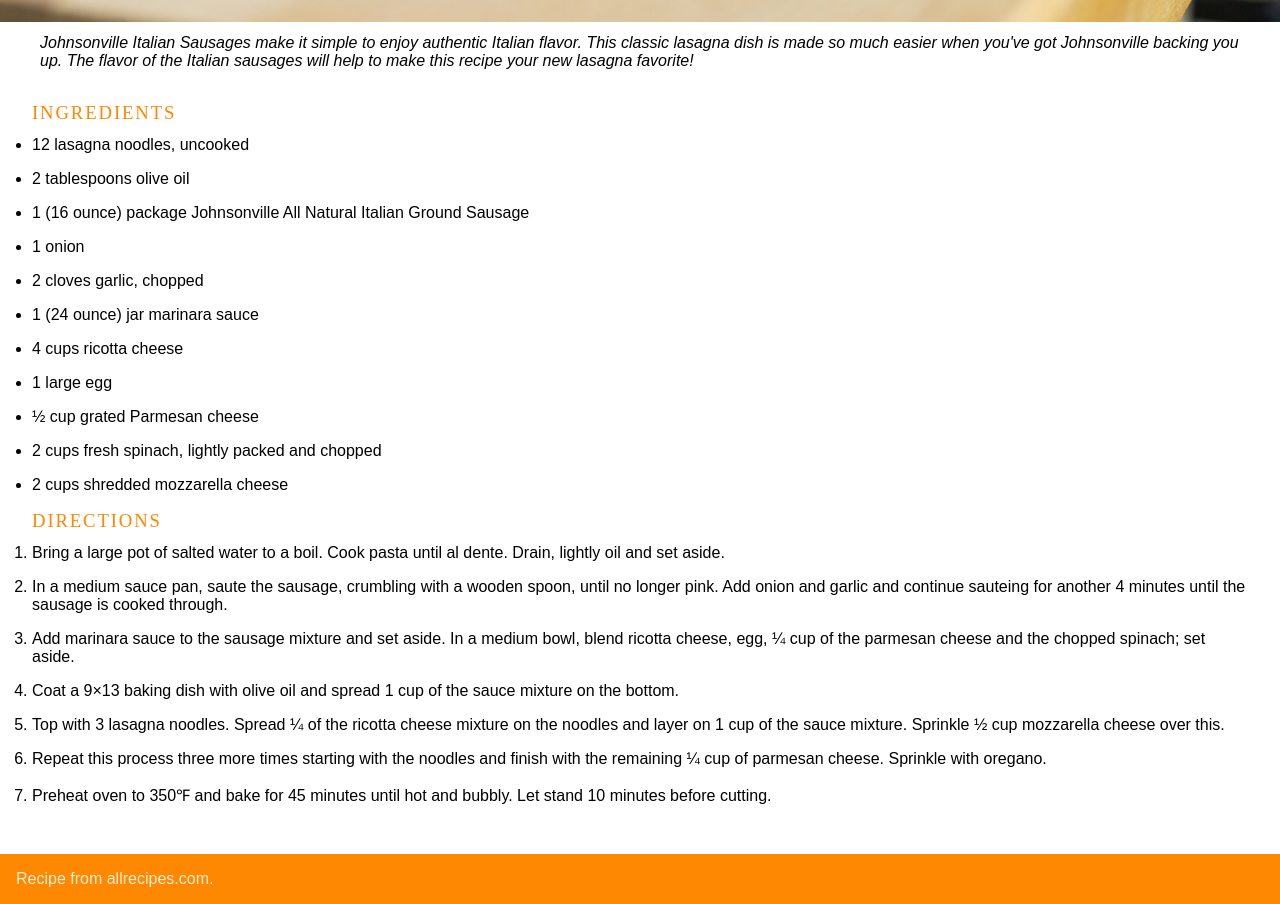
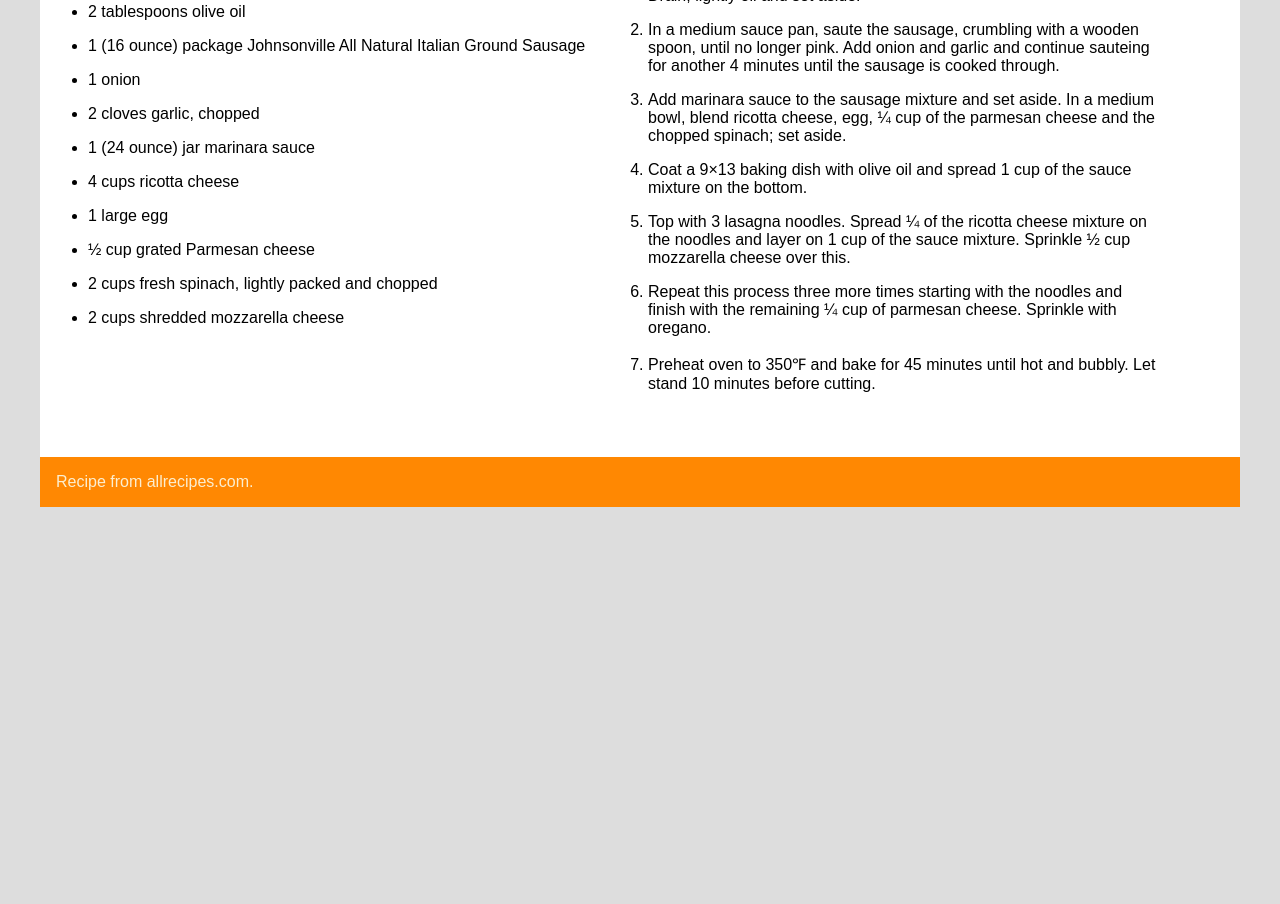
Before and after one commit to justinp3376/justinp3376, a plain HTML site: page grc338/css-grid-layout/index.html in a window 1280 px wide. Shown: the part 948-1852 px from the top of the page. After the commit the page ends 1455 px from the top, so only its background shows below. Drawn offline with Linux system fonts and the light colour scheme; a web font is replaced by a local one.

Commit message:
Update lasagnastyle.css

```diff
--- a/grc338/css-grid-layout/lasagnastyle.css
+++ b/grc338/css-grid-layout/lasagnastyle.css
@@ -1,20 +1,14 @@
 /*CSS DOCUMENT*/
-
-
 html, body, div, span, applet, object, iframe,h1, h2, h3, h4, h5, h6, p, blockquote, pre,a, abbr, acronym, address, big, cite, code,del, dfn, em, img, ins, kbd, q, s, samp,small, strike, strong, sub, sup, tt, var,b, u, i, center,dl, dt, dd, ol, ul, li,fieldset, form, label, legend,table, caption, tbody, tfoot, thead, tr, th, td,article, aside, canvas, details, embed, figure, figcaption, footer, header, hgroup, menu, nav, output, ruby, section, summary,time, mark, audio, video {margin: 0;	padding: 0;	border: 0;	vertical-align: baseline;} /*My edited version of the Eric Meyer’s reset tool. You may want to include this in all of your future CSS files. */
-
 img {
 width: 100%; /*Please leave this line.*/
 }
-
 body {
-	background-color: rgb(255,136,2);
+background-color: rgb(221,221,221);
 }
-
 div.container {
 background-color: white;
 }
-
 header {
 background-color: rgb(255,136,2);
 padding: 1.5em;
@@ -22,7 +16,6 @@ header {
 main {
 padding: 2em;
 }
-
 h1 {
 color: white;
 font-family: Sutro,serif;
@@ -30,7 +23,6 @@ h1 {
 font-style: normal;
 margin-bottom: 0.15em;
 }
-
 h2 {
 color: rgb(252, 221, 153);
 font-family: Sutro,serif;
@@ -38,49 +30,69 @@ h2 {
 font-style: normal;
 margin-bottom: 0.01em;
 }
-
-
 h3 {
 color: rgb(255,136,2);
 font-family: Sutro,serif;
 font-weight: 500;
 font-style: normal;
-	padding: 0em 0em 0.5em 0em;
+margin: 0em 0em 1em 0em;
 text-transform: uppercase;
 letter-spacing: 0.1em;
 }
-
 li {
 margin: 0.15em 0em 1em 0em;
 }
-
 figcaption {
 font-family: poppins, sans-serif;
 font-weight: 400;
 font-style: italic;
 color: black;
-	padding: 0.5em 1em 0em 2.5em;
+padding: 0.5em 1em 0em 1.5em;
 }
-
 li {
 font-family: poppins, sans-serif;
 font-weight: 400;
 font-style: normal;
 }
-
 ul, ol {
 margin: 0em;
 }
-
 footer {
 background-color: rgb(255,136,2);
 color: white;
 padding: 1em 0em 1em 1em
 }
-
 p {
 font-family: poppins, sans-serif;
 font-weight: 400;
 font-style: normal;
 color: rgb(252, 238, 207);
 }
+@media only screen and (min-width: 60em) {
+div.container {
+max-width: 75em;
+margin: auto;
+}
+header {
+padding-top: 3em;;
+}
+figure {
+display: grid;
+grid-template-columns: 4fr 1fr;
+column-gap: 0em;
+}
+main {
+display: grid;
+grid-template-columns: 1fr 1fr;
+column-gap: 3em;
+padding: 4em 5em 3em 3em;
+}
+figcaption {
+padding-top: 1.5em;
+}
+h3 {
+border-top: solid;
+padding-top: 1.5em;
+}
+}
+/*By the way, when we use the slash-asterisk combo, it’s a comment on the CSS and it’s meant for human beings. The machine knows it is not supposed to process anything until it finds a asterisk-slash combo that ends the comment on the CSS. */
```
Lines whose indentation alone changed are shown as unchanged.
